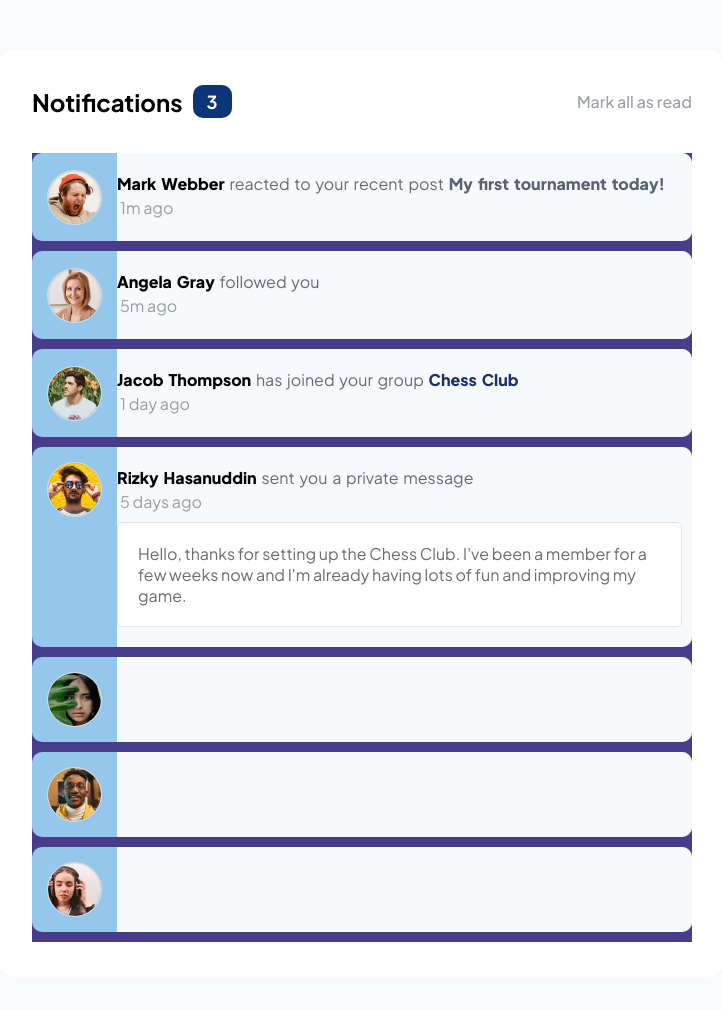
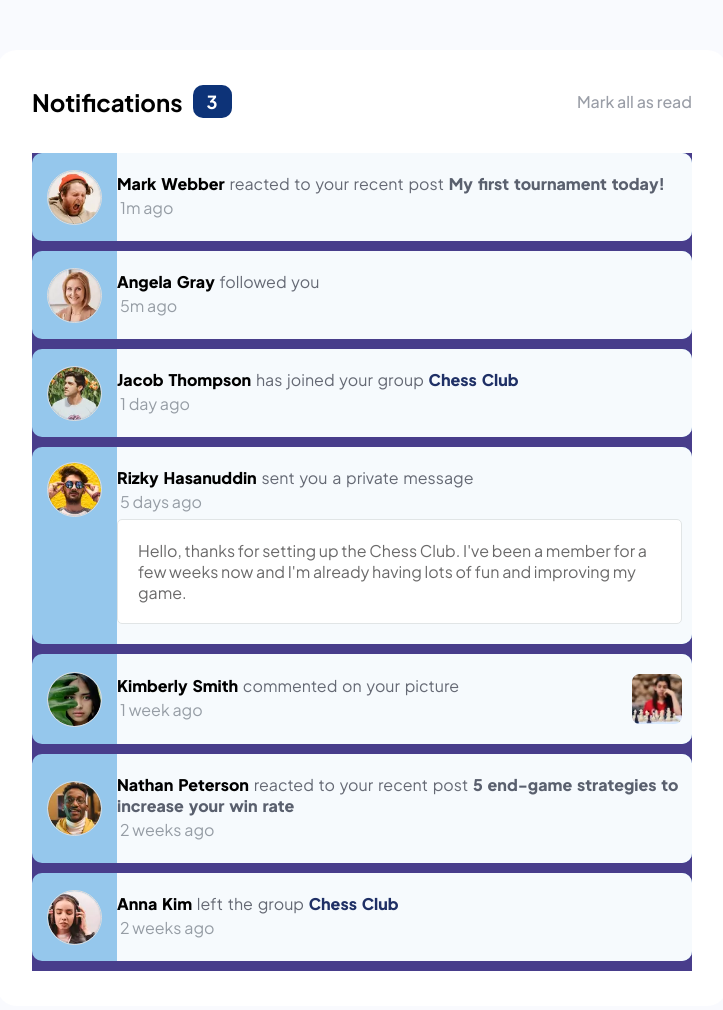
Before and after one commit to geovani-nascto/notifications-page-challenge, a plain HTML site: page index.html in a window 1280 px wide. Shown: the whole page, without its empty margins (278-1001 px from the left). Drawn offline with Linux system fonts and the light colour scheme.

Commit message:
web layout complete
a img na notificacao de Kimberly Smith, teve q usar height que estava no design, width bugava se alterasse

```diff
--- a/assets/css/style.scss
+++ b/assets/css/style.scss
@@ -104,9 +104,12 @@
                     border-radius: 0 10px 10px 0;
                     display: flex;
                     flex: 1;
-                    flex-direction: column;
-                    justify-content: center;
+                    flex-direction: row;
+                    align-items: center;
+                    justify-content: space-between;
                     padding: 20px 10px 20px 0px;
+
+                    .box-comment-time{
 
                         .person--comment{
                             color: #656974;
@@ -117,11 +120,11 @@
                                 color: #000;
                             }
 
-                        #tournament{
+                            .recent-post{
                                 color: #5a606e;
                             }
 
-                        #chess-club{
+                            .chess-club{
                                 color: #1f3066;
                             }
 
@@ -145,7 +148,16 @@
                             margin-top: 7px;
                         }
                     }
+
+                    .picture-notif{
+                        height: 50px;
+
+                        img{
+                            height: 100%;
                         }
                     }
                 }
             }
+        }
+    }
+}
--- a/index.html
+++ b/index.html
@@ -26,51 +26,66 @@
                 <div class="person-notif">
                     <div class="person-photo"><img src="assets/images/avatar-mark-webber.webp" alt="Foto de perfil de Mark Webber"></div>
                     <div class="person-comments">
-                        <div class="person--comment"><a href="#">Mark Webber</a> reacted to your recent post <a href="" id="tournament">My first tournament today!</a></div>
+                        <div class="box-comment-time">
+                            <div class="person--comment"><a href="#">Mark Webber</a> reacted to your recent post <a href="" class="recent-post">My first tournament today!</a></div>
                             <div class="time-posted">1m ago</div>
+                        </div>
                     </div>
                 </div>
                 <div class="person-notif">
                     <div class="person-photo"><img src="assets/images/avatar-angela-gray.webp" alt="Foto de perfil de Angela Gray"></div>
                     <div class="person-comments">
+                        <div class="box-comment-time">
                             <div class="person--comment"><a href="">Angela Gray</a> followed you</div>
                             <div class="time-posted">5m ago</div>
+                        </div>
                     </div>
                 </div>
                 <div class="person-notif">
                     <div class="person-photo"><img src="assets/images/avatar-jacob-thompson.webp" alt="Foto de perfil de Jacob Thompson"></div>
                     <div class="person-comments">
-                        <div class="person--comment"><a href="">Jacob Thompson</a> has joined your group <a href="" id="chess-club">Chess Club</a></div>
+                        <div class="box-comment-time">
+                            <div class="person--comment"><a href="">Jacob Thompson</a> has joined your group <a href="" class="chess-club">Chess Club</a></div>
                             <div class="time-posted">1 day ago</div>
+                        </div>
                     </div>
                 </div>
                 <div class="person-notif">
                     <div class="person-photo" id="photo-rizky"><img src="assets/images/avatar-rizky-hasanuddin.webp" alt="Foto de perfil de Rizky Hasanuddin"></div>
                     <div class="person-comments">
+                        <div class="box-comment-time">
                             <div class="person--comment"><a href="">Rizky Hasanuddin</a> sent you a private message</div>
                             <div class="time-posted box-rizky">5 days ago</div>
                             <div class="message">Hello, thanks for setting up the Chess Club. I've been a member for a few weeks now and I'm already having lots of fun and improving my game.</div>
                         </div>
                     </div>
+                </div>
                 <div class="person-notif">
                     <div class="person-photo"><img src="assets/images/avatar-kimberly-smith.webp" alt="Foto de perfil de Kimberly Smith"></div>
                     <div class="person-comments">
-                        <div class="person--comment"></div>
-                        <div class="time-posted"></div>
+                        <div class="box-comment-time">
+                            <div class="person--comment"><a href="#">Kimberly Smith</a> commented on your picture</div>
+                            <div class="time-posted">1 week ago</div>
+                        </div>
+                        <div class="picture-notif"><img src="assets/images/image-chess.webp" alt="Foto comentada por Kimberly Smith"></div>
                     </div>
                 </div>
                 <div class="person-notif">
                     <div class="person-photo"><img src="assets/images/avatar-nathan-peterson.webp" alt="Foto de perfil de Nathan Peterson"></div>
                     <div class="person-comments">
-                        <div class="person--comment"></div>
-                        <div class="time-posted"></div>
+                        <div class="box-comment-time">
+                            <div class="person--comment"><a href="#">Nathan Peterson</a> reacted to your recent post <a href="#" class="recent-post">5 end-game strategies to increase your win rate</a></div>
+                            <div class="time-posted">2 weeks ago</div>
+                        </div>
                     </div>
                 </div>
                 <div class="person-notif">
                     <div class="person-photo"><img src="assets/images/avatar-anna-kim.webp" alt="Foto de perfil de Anna Kim"></div>
                     <div class="person-comments">
-                        <div class="person--comment"></div>
-                        <div class="time-posted"></div>
+                        <div class="box-comment-time">
+                            <div class="person--comment"><a href="#">Anna Kim</a> left the group <a href="#" class="chess-club">Chess Club</a></div>
+                            <div class="time-posted">2 weeks ago</div>
+                        </div>
                     </div>
                 </div>
             </div>
```
Also changed, not shown: assets/css/style.css, 1 other file. Lines whose indentation alone changed are shown as unchanged.
